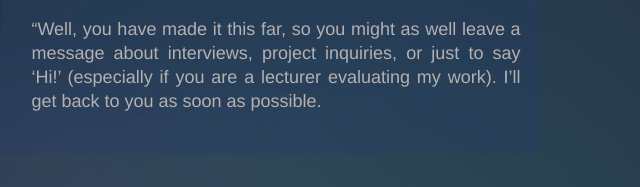
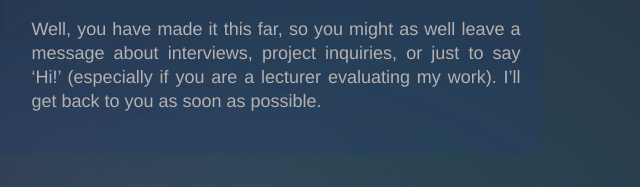
Before and after one commit to cctdoug/portfolio, a plain HTML site: page index.html in a window 1280 px wide. Shown: the part 4078-4265 px from the top of the page, 605-1245 px from the left. Drawn offline with nearby package versions, Linux system fonts and the light colour scheme.

Commit message:
Update index.html
- Minor change: remove " character

```diff
--- a/index.html
+++ b/index.html
@@ -264,7 +264,7 @@
                     </div>
                     <div class="img-contact-text">
                         <img src="img/doug-why.png" class="img-contact">
-                        <p class="about-text">“Well, you have made it this far, so you might as well leave a message
+                        <p class="about-text">Well, you have made it this far, so you might as well leave a message
                             about interviews, project inquiries, or just to say ‘Hi!’ (especially if you are a lecturer
                             evaluating my work). I’ll get back to you as soon as possible.
                         </p>
```
